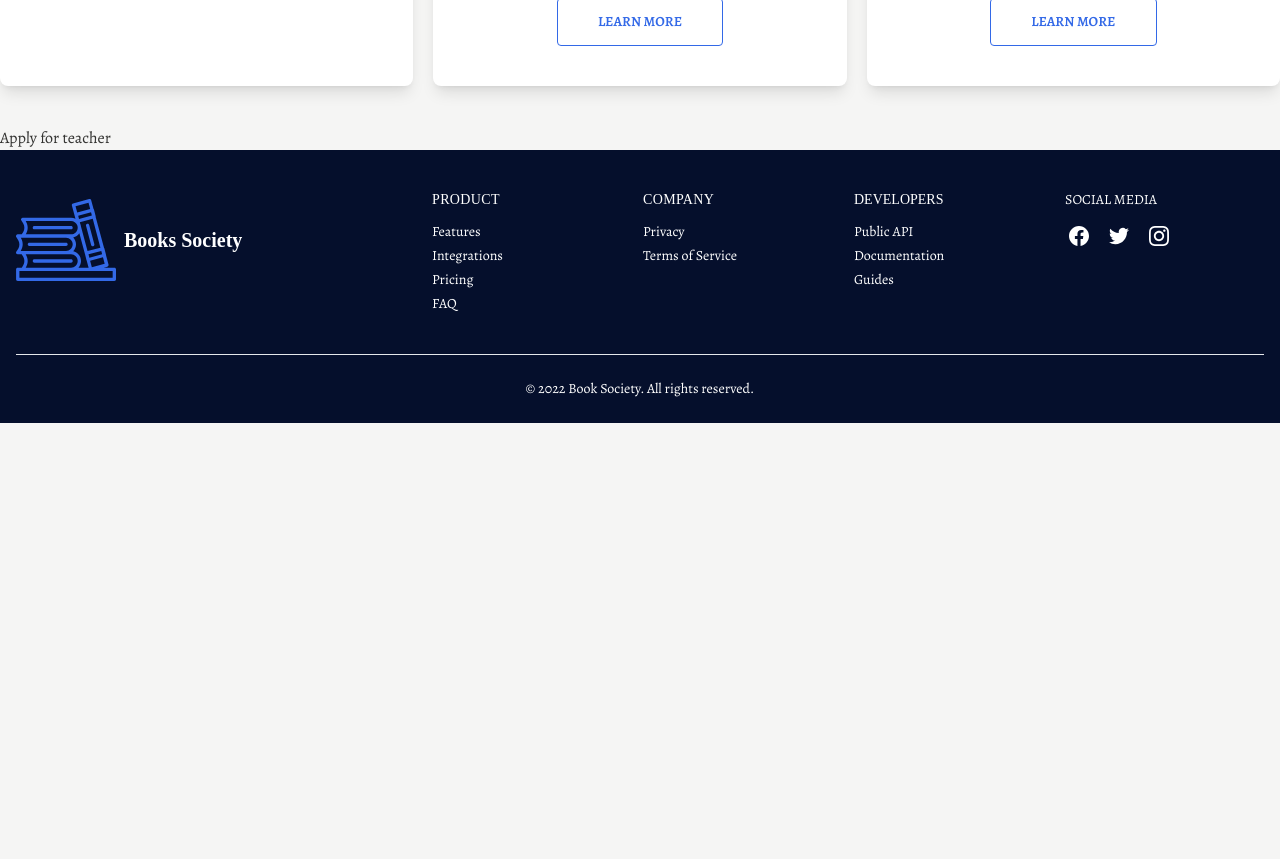
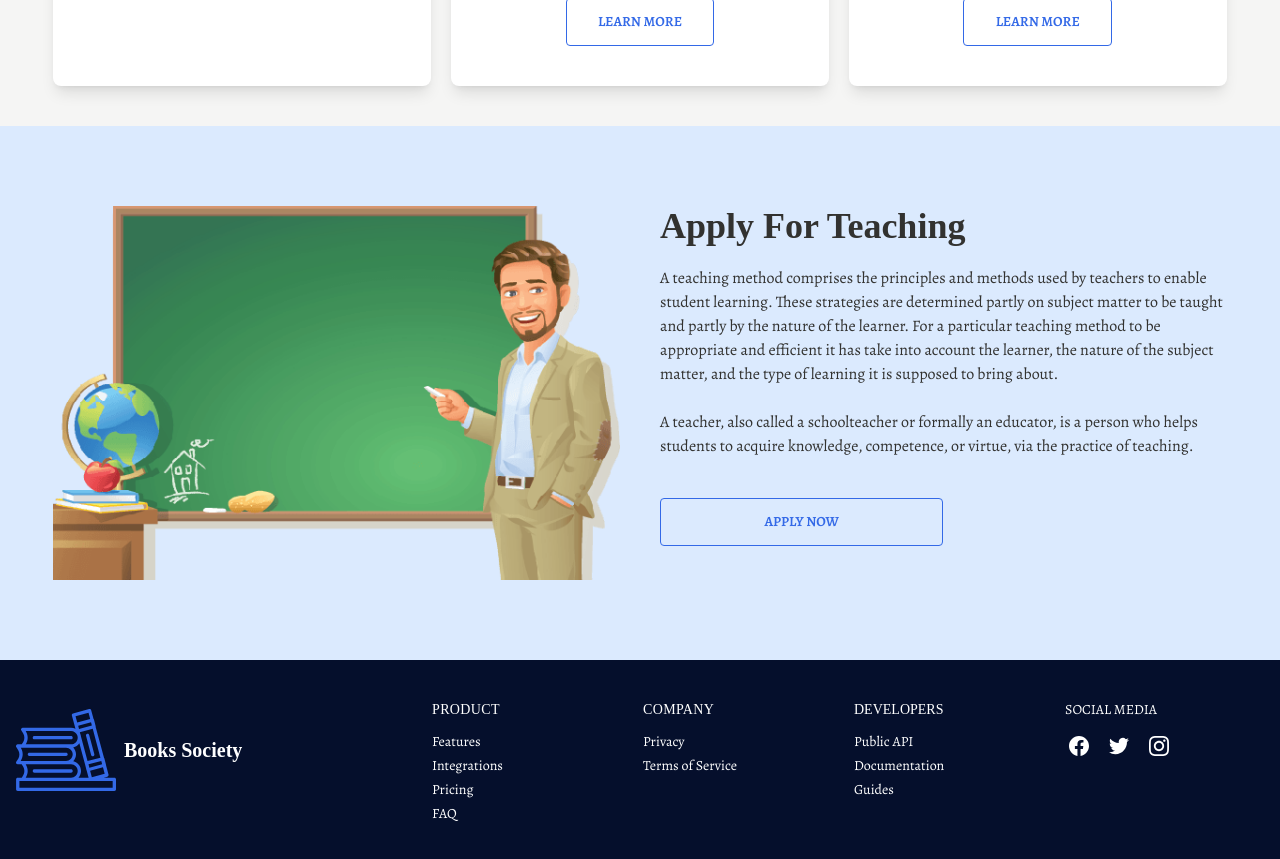
Before and after one commit to Sahariar/books-society, a Next.js app: page / in a window 1280 px wide. Shown: the part 4480-5339 px from the top of the page. Before the commit the page ends 4903 px from the top, so only its background shows below. Built offline with nearby package versions, Linux system fonts and the light colour scheme; a web font is replaced by a local one.

Commit message:
apply for teacher

```diff
--- a/components/HomePage/ApplyForTeacher.js
+++ b/components/HomePage/ApplyForTeacher.js
@@ -1,8 +1,30 @@
+import Image from 'next/image';
+import teacher from '../../public/home/teacher.png';
 
 const ApplyForTeacher = () => {
     return (
-        <div>
-            Apply for teacher
+        <div className='bg-blue-100'>
+            <div className="w-11/12 mx-auto py-20">
+                <div className='grid gap-10 grid-cols-1 md:grid-cols-2'>
+                    <div>
+                        <Image className='w-full' src={teacher} alt=""/>
+                    </div>
+                    <div>
+                        <h1 className='pb-5 text-4xl font-bold'>
+                            Apply For Teaching
+                        </h1>
+                        <p>
+                            A teaching method comprises the principles and methods used by teachers to enable student learning. These strategies are determined partly on subject matter to be taught and partly by the nature of the learner. For a particular teaching method to be appropriate and efficient it has take into account the learner, the nature of the subject matter, and the type of learning it is supposed to bring about.
+                            <br />
+                            <br />
+                            A teacher, also called a schoolteacher or formally an educator, is a person who helps students to acquire knowledge, competence, or virtue, via the practice of teaching.
+                        </p>
+                        <div className='mt-10'>
+                            <button className='btn btn-outline btn-primary rounded w-1/2'>Apply Now</button>
+                        </div>
+                    </div>
+                </div>
+            </div>
         </div>
     );
 };
--- a/components/HomePage/PricingPlans.js
+++ b/components/HomePage/PricingPlans.js
@@ -5,7 +5,7 @@ const PricingPlans = () => {
             <h1 className='text-center pb-5 pt-20 text-4xl font-bold'>
                     Pricing Plans
             </h1>
-            <div className="grid grid-cols-1 gap-5 md:grid-cols-3 py-10 container mx-auto">
+            <div className="grid grid-cols-1 gap-5 md:grid-cols-3 py-10 w-11/12 mx-auto">
                 <div className="bg-white shadow-lg rounded-lg p-10 price-plan">
                     <h2 className="text-center text-4xl">Free Trial</h2>
                     <h4 className='text-xl text-center mt-4'><span className='text-3xl'>$</span> <span className='text-primary text-5xl'>00</span>/7days Trial</h4>
```
Also changed, not shown: public/home/teacher.png (added).
